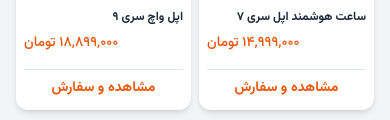
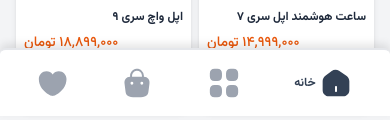
Before and after one commit to AmirhosseinAmini1383/DigitizeApp, a website: page public/index.html in a window 390 px wide. Shown: the part 728-848 px from the top of the page. Drawn offline with nearby package versions, Linux system fonts and the light colour scheme.

Commit message:
coding bottom Navigation section in mobile size

```diff
--- a/public/index.html
+++ b/public/index.html
@@ -118,7 +118,7 @@
               <a
                 @click="page = 'home'"
                 :class="page === 'home' ? 'font-bold' : '' "
-                class="block px-2 lg:px-4 py-2 hover:bg-gray-50 transition-all duration-500 rounded-md"
+                class="block px-2 lg:px-4 py-4hover:bg-gray-50 transition-all duration-500 rounded-md"
                 href="#"
                 >خانه</a
               >
@@ -191,7 +191,7 @@
         >
           <div class="sticky top-[110px]">
             <div
-              class="bg-white p-5 rounded-xl max-h-[calc(100vh_-_380px)] overflow-auto mb-5"
+              class="bg-white p-5 rounded-xl max-h-[calc(100vh_-_200px)] overflow-auto mb-5"
             >
               <!-- categories -->
               <div class="mb-7">
@@ -880,6 +880,105 @@
         </div>
       </div>
     </div>
+    <!-- bottom Navigation -->
+    <div
+      class="md:hidden shadow-[0_-4px_8px_0_rgba(0,0,0,0.1)] bg-white border-t-2 border-gray-200 fixed bottom-0 left-0 right-0 w-full rounded-tr-md rounded-tl-md px-4"
+    >
+      <nav class="w-full">
+        <ul
+          x-data="{activeBottomTab : 1 , activeTabClass : 'text-slate-700 font-bold'}"
+          class="flex items-center justify-between gap-x-2 w-full"
+        >
+          <li
+            @click="activeBottomTab = 1"
+            :class="activeBottomTab === 1 ? activeTabClass : ''"
+            class="text-xs flex-auto text-gray-400"
+          >
+            <a href="#" class="flex items-center justify-center py-4 w-full">
+              <span
+                ><svg
+                  width="32"
+                  height="32"
+                  fill="currentColor"
+                  xmlns="http://www.w3.org/2000/svg"
+                >
+                  <path
+                    d="M26.72 9.094 19.04 3.72c-2.093-1.466-5.307-1.386-7.32.174L5.04 9.107c-1.333 1.04-2.387 3.173-2.387 4.853v9.2c0 3.4 2.76 6.174 6.16 6.174h14.374c3.4 0 6.16-2.76 6.16-6.16v-9.04c0-1.8-1.16-4.014-2.627-5.04ZM17 24c0 .547-.453 1-1 1-.547 0-1-.453-1-1v-4c0-.546.453-1 1-1 .547 0 1 .454 1 1v4Z"
+                  /></svg
+              ></span>
+              <span x-show="activeBottomTab === 1" class="mr-1">خانه</span>
+            </a>
+          </li>
+          <li
+            @click="activeBottomTab = 2"
+            :class="activeBottomTab === 2 ? activeTabClass : ''"
+            class="text-xs flex-auto text-gray-400"
+          >
+            <a href="#" class="flex items-center justify-center py-4 w-full">
+              <span>
+                <svg
+                  width="34"
+                  height="34"
+                  fill="currentColor"
+                  xmlns="http://www.w3.org/2000/svg"
+                >
+                  <g>
+                    <path
+                      d="M10.257 2.833H7.565c-3.102 0-4.732 1.63-4.732 4.718v2.692c0 3.088 1.63 4.717 4.718 4.717h2.692c3.088 0 4.717-1.629 4.717-4.717V7.55c.014-3.088-1.615-4.718-4.703-4.718ZM26.45 2.833h-2.692c-3.089 0-4.718 1.63-4.718 4.718v2.692c0 3.088 1.63 4.717 4.718 4.717h2.691c3.088 0 4.718-1.629 4.718-4.717V7.55c0-3.088-1.63-4.718-4.718-4.718ZM26.45 19.026h-2.692c-3.089 0-4.718 1.629-4.718 4.717v2.692c0 3.088 1.63 4.718 4.718 4.718h2.691c3.088 0 4.718-1.63 4.718-4.718v-2.692c0-3.088-1.63-4.717-4.718-4.717ZM10.257 19.026H7.565c-3.102 0-4.732 1.629-4.732 4.717v2.692c0 3.103 1.63 4.732 4.718 4.732h2.692c3.088 0 4.717-1.63 4.717-4.718v-2.692c.014-3.102-1.615-4.731-4.703-4.731Z"
+                    />
+                  </g>
+                </svg>
+              </span>
+              <span x-show="activeBottomTab === 2" class="mr-1">دسته بندی</span>
+            </a>
+          </li>
+          <li
+            @click="activeBottomTab = 3"
+            :class="activeBottomTab === 3 ? activeTabClass : ''"
+            class="text-xs flex-auto text-gray-400"
+          >
+            <a href="#" class="flex items-center justify-center py-4 w-full">
+              <span>
+                <svg
+                  width="34"
+                  height="34"
+                  fill="currentColor"
+                  xmlns="http://www.w3.org/2000/svg"
+                >
+                  <path
+                    d="M28.277 12.693c-.95-1.048-2.38-1.657-4.364-1.87V9.747a6.9 6.9 0 0 0-2.266-5.114c-1.46-1.332-3.358-1.955-5.327-1.771-3.386.326-6.233 3.598-6.233 7.14v.821c-1.984.213-3.415.822-4.364 1.87-1.374 1.53-1.331 3.57-1.176 4.987l.992 7.89c.298 2.763 1.417 5.597 7.508 5.597h7.905c6.092 0 7.211-2.834 7.509-5.582l.992-7.92c.155-1.402.184-3.442-1.176-4.972ZM16.518 4.831c1.417-.128 2.763.312 3.811 1.26a4.925 4.925 0 0 1 1.615 3.656v.991h-9.888v-.736c0-2.522 2.082-4.944 4.462-5.171Zm-4.59 13.798h-.014a1.42 1.42 0 0 1-1.416-1.416 1.424 1.424 0 0 1 2.848 0 1.42 1.42 0 0 1-1.418 1.416Zm9.917 0h-.014a1.42 1.42 0 0 1-1.417-1.416 1.424 1.424 0 0 1 2.848 0 1.42 1.42 0 0 1-1.417 1.416Z"
+                  />
+                </svg>
+              </span>
+              <span x-show="activeBottomTab === 3" class="mr-1">سبد خرید</span>
+            </a>
+          </li>
+          <li
+            @click="activeBottomTab = 4"
+            :class="activeBottomTab === 4 ? activeTabClass : ''"
+            class="text-xs flex-auto text-gray-400"
+          >
+            <a href="#" class="flex items-center justify-center py-4 w-full">
+              <span
+                ><svg
+                  width="29"
+                  height="25"
+                  viewBox="0 0 29 25"
+                  fill="currentColor"
+                  xmlns="http://www.w3.org/2000/svg"
+                >
+                  <path
+                    d="M20.8335 0.333496C18.3224 0.333496 16.0779 1.55572 14.6779 3.42239C13.2779 1.55572 11.0335 0.333496 8.52239 0.333496C4.27794 0.333496 0.833496 3.80016 0.833496 8.06683C0.833496 9.71127 1.10016 11.2446 1.54461 12.6446C3.72238 19.5557 10.4779 23.7113 13.8113 24.8446C14.2779 25.0002 15.0557 25.0002 15.5224 24.8446C18.8557 23.7113 25.6113 19.5779 27.7891 12.6446C28.2557 11.2224 28.5002 9.71127 28.5002 8.06683C28.5224 3.80016 25.0779 0.333496 20.8335 0.333496Z"
+                  /></svg
+              ></span>
+              <span x-show="activeBottomTab === 4" class="mr-1"
+                >علاقه مندی ها</span
+              >
+            </a>
+          </li>
+        </ul>
+      </nav>
+    </div>
     <script src="//unpkg.com/alpinejs" defer></script>
   </body>
 </html>
```
Also changed, not shown: public/build/tailwind.css.
